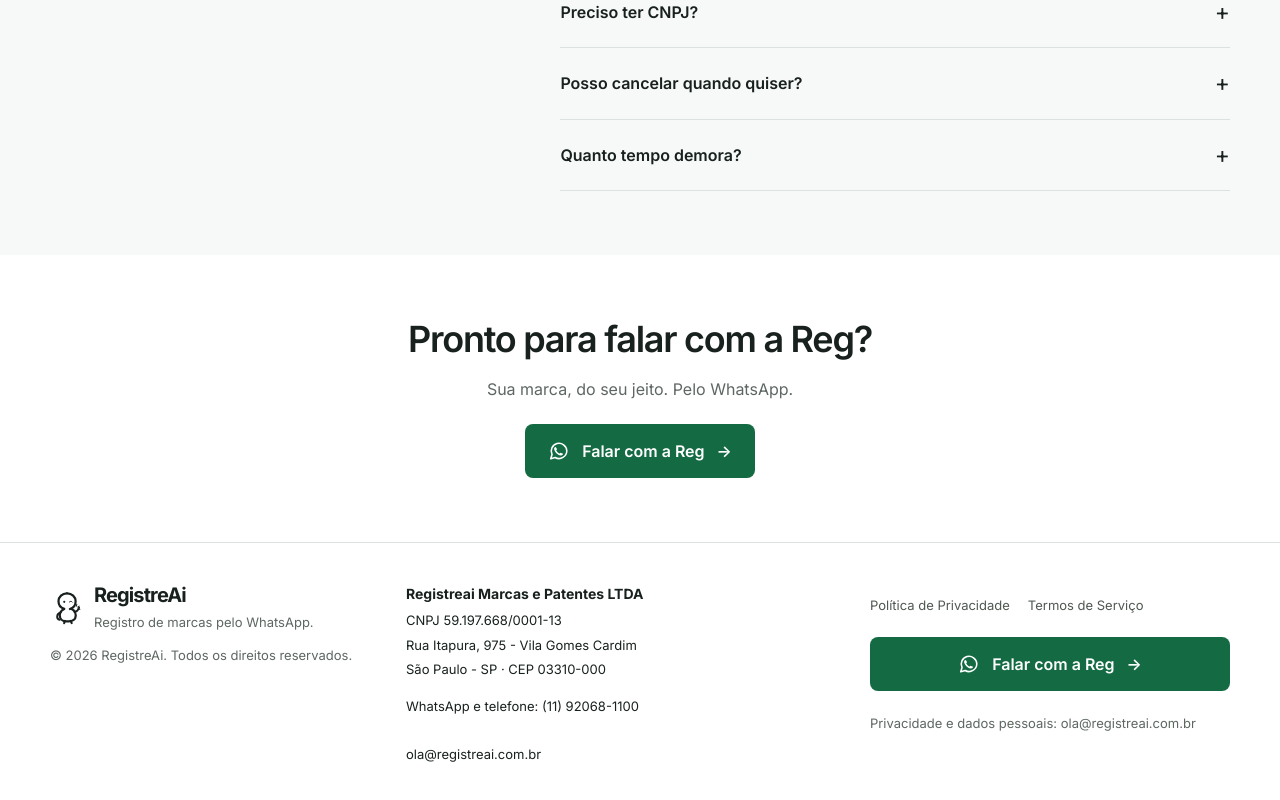
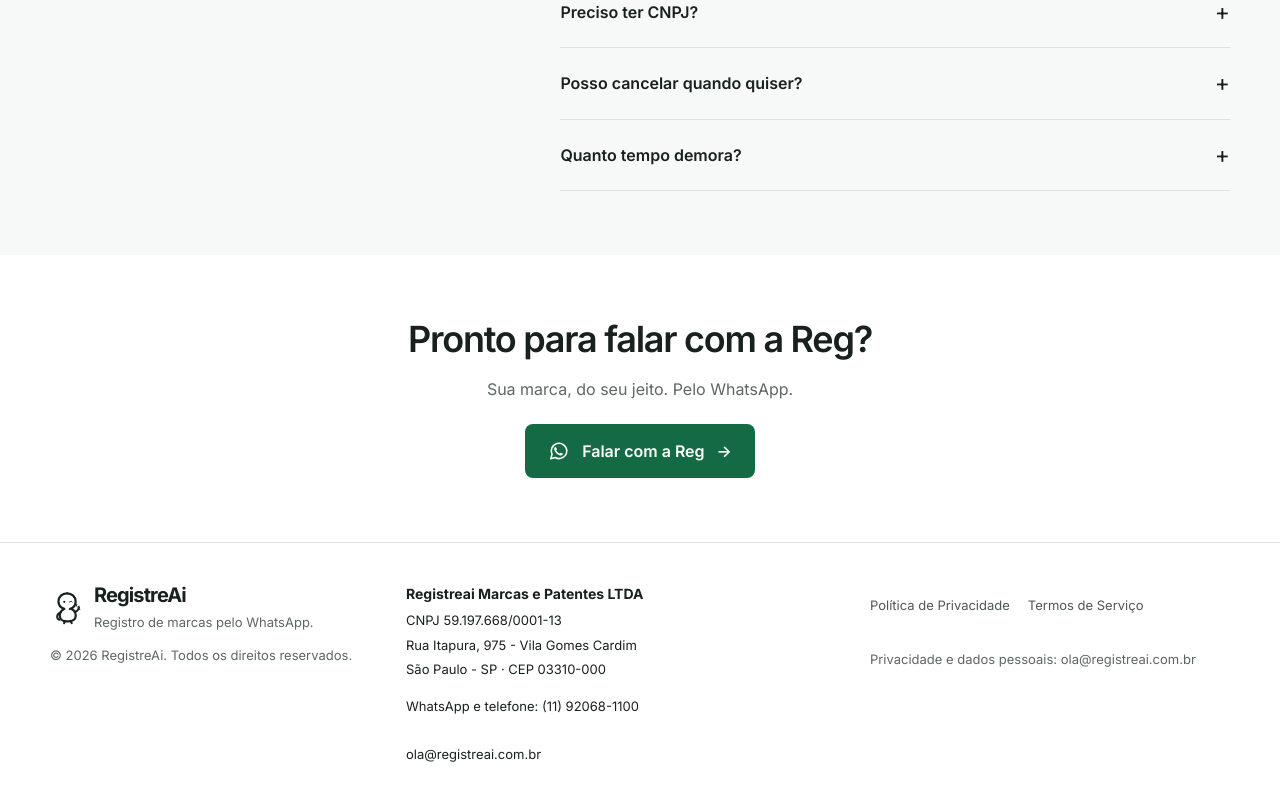
Before and after one commit to Davilys/RegistreAi-novo, a React (Vite) app: page / in a window 1280 px wide. Shown: the part 3200-4000 px from the top of the page. Built offline with nearby package versions, Linux system fonts and the light colour scheme; the HTML template or start-up script is replaced by a standard one.

Commit message:
Update Business.tsx

```diff
--- a/src/components/Business.tsx
+++ b/src/components/Business.tsx
@@ -28,7 +28,7 @@ export function CompanyDetails() {
   );
 }
 
-export function SiteFooter() {
+export function SiteFooter({ showCta = true }: { showCta?: boolean }) {
   return (
     <footer className="footer wrap">
       <div className="footer-identity">
@@ -43,7 +43,7 @@ export function SiteFooter() {
           <Link to="/politica-de-privacidade">Política de Privacidade</Link>
           <Link to="/termos-de-uso">Termos de Serviço</Link>
         </nav>
-        <WhatsAppButton />
+        {showCta && <WhatsAppButton />}
         <p className="footer-note">Privacidade e dados pessoais: <a href={`mailto:${COMPANY.email}?subject=Privacidade%20e%20LGPD`}>{COMPANY.email}</a></p>
       </div>
     </footer>
```
